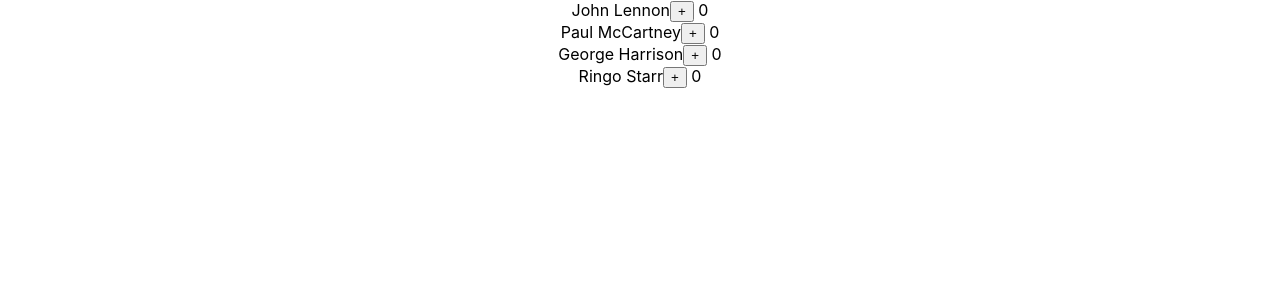
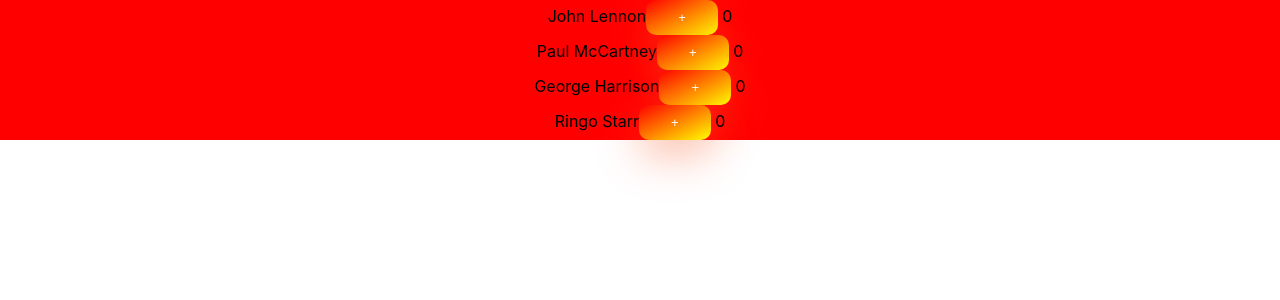
Before and after one commit to lexaabrahamsen/vote-app, a React (Create React App) app: page / in a window 1280 px wide. Shown: the top 300 px of the page. Built offline with nearby package versions, Linux system fonts and the light colour scheme.

Commit message:
Update designs

```diff
--- a/src/App.css
+++ b/src/App.css
@@ -36,3 +36,21 @@
     transform: rotate(360deg);
   }
 }
+
+.red {
+  background-color: red;
+}
+
+.VoteButton {
+  background-color: #000;
+  background-image: linear-gradient(to bottom right, red, yellow);
+  border: none;
+  color: white;
+  padding: 10px 32px;
+  border-radius: 10px;
+  text-align: center;
+  text-decoration: none;
+  display: inline-block;
+  font-size: 13px;
+  box-shadow: 0px 15px 44px rgba(249, 98, 47, 0.42);
+}
--- a/src/App.js
+++ b/src/App.js
@@ -36,7 +36,8 @@
   handleEvent = memberId => {
     const updatedList = this.state.members.map(member => {
       if (member.id === memberId) {
-        return Object.assign({}, member, {
+        return;
+        Object.assign({}, member, {
           votes: member.votes + 1
         });
       } else {
@@ -51,6 +52,7 @@
 
   render() {
     return this.state.members.map(member => (
+      <div className="red">
         <Beatle
           key={member.id}
           id={member.id}
@@ -58,10 +60,16 @@
           votes={member.votes}
           onVote={this.handleEvent}
         />
+      </div>
     ));
   }
 }
 
+class Title extends Component {
+  render() {
+    return <div className="App">Hello</div>;
+  }
+}
 class Beatle extends Component {
   handleClick = () => this.props.onVote(this.props.id);
 
@@ -69,7 +77,10 @@
     return (
       <div className="App">
         {this.props.name}
-        <button onClick={this.handleClick}>+</button> {this.props.votes}
+        <button className="VoteButton" onClick={this.handleClick}>
+          +
+        </button>{" "}
+        {this.props.votes}
       </div>
     );
   }
```
Lines whose indentation alone changed are shown as unchanged.
